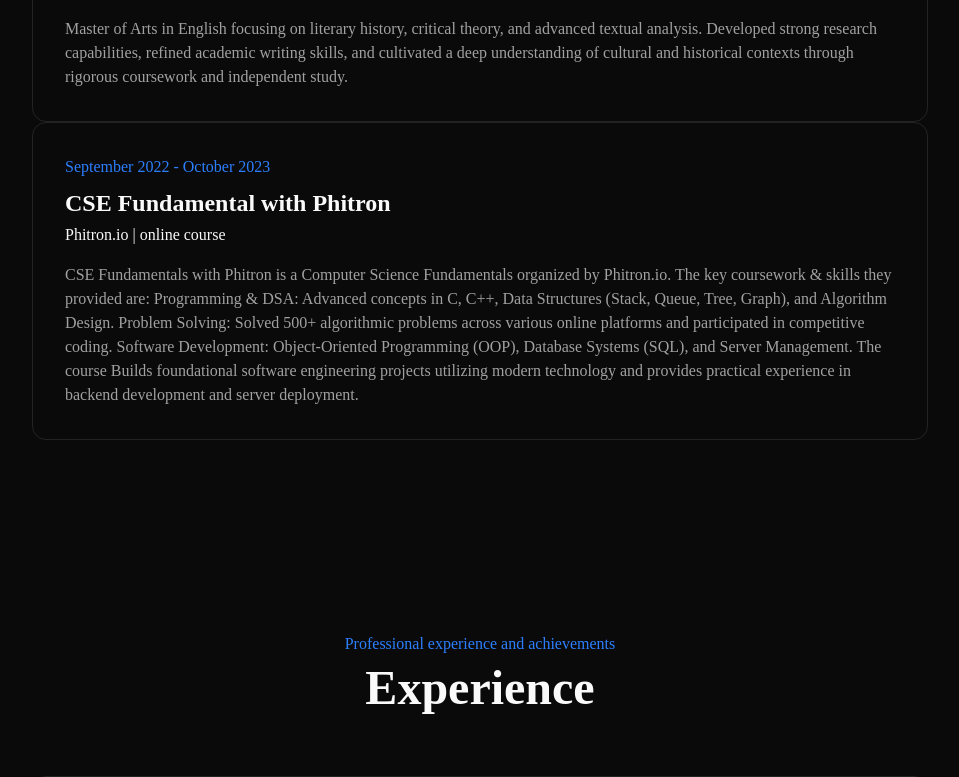
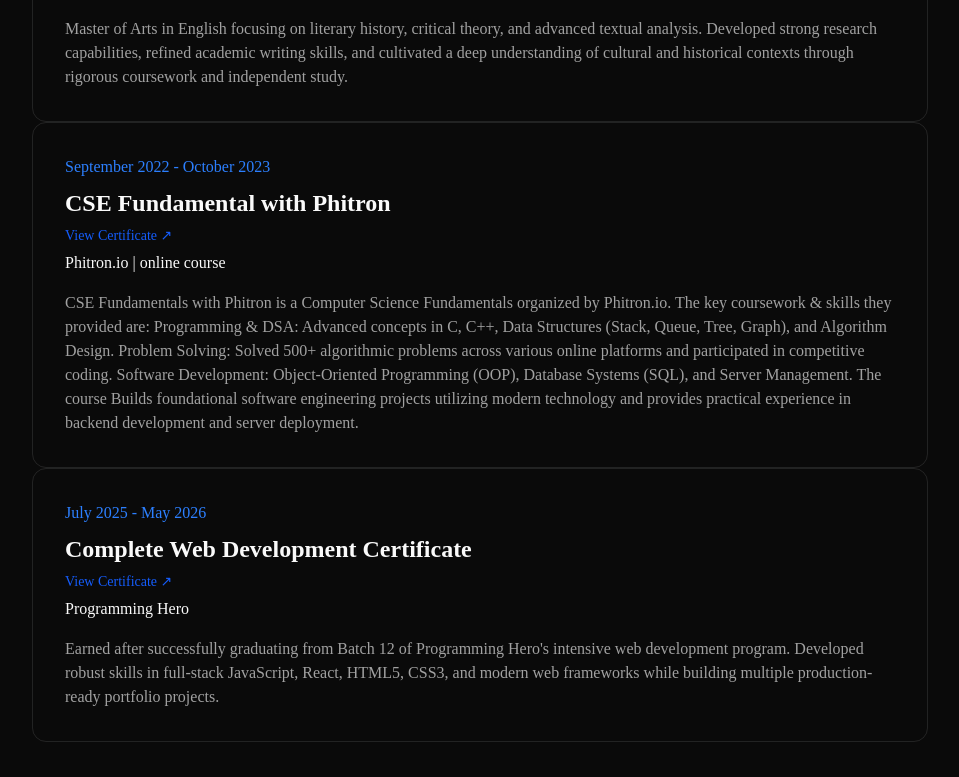
Before and after one commit to imuimuimran/imran-portfolio, a Next.js app in the folder imran-portfolio/: page / in a window 1280 px wide. Shown: the part 6340-7117 px from the top of the page, without its empty margins (160-1119 px from the left). Built offline with nearby package versions, Linux system fonts and the light colour scheme.

Commit message:
Web Development degree added in Education & Training section

```diff
--- a/imran-portfolio/src/components/sections/Education.tsx
+++ b/imran-portfolio/src/components/sections/Education.tsx
@@ -65,6 +65,20 @@
                 {item.degree}
               </h3>
 
+              {/* Renders the link only if it exists in the data object */}
+              {item.link && (
+                <p className="mt-1">
+                  <a
+                    href={item.link}
+                    target="_blank"
+                    rel="noopener noreferrer"
+                    className="text-blue-600 hover:underline font-medium text-sm inline-flex items-center gap-1"
+                  >
+                    View Certificate ↗
+                  </a>
+                </p>
+              )}
+
               <p
                 className="
                 font-medium
--- a/imran-portfolio/src/data/education.ts
+++ b/imran-portfolio/src/data/education.ts
@@ -1,26 +1,34 @@
-export const education = [
+export interface EducationItem {
+  degree: string;
+  institution: string;
+  duration: string;
+  description: string;
+  link?: string; // The '?' means this property is optional
+}
+
+export const education: EducationItem[] = [
   {
     degree: "Master of Arts - MA",
-
-    institution:
-      "Govt. B. L. College, Khulna",
-
-    duration:
-      "July 2008 - March 2010",
-
+    institution: "Govt. B. L. College, Khulna",
+    duration: "July 2008 - March 2010",
     description:
       "Master of Arts in English focusing on literary history, critical theory, and advanced textual analysis. Developed strong research capabilities, refined academic writing skills, and cultivated a deep understanding of cultural and historical contexts through rigorous coursework and independent study.",
+    // No link here; the template safely skips it now
   },
   {
     degree: "CSE Fundamental with Phitron",
-
-    institution:
-      "Phitron.io | online course",
-
-    duration:
-      "September 2022 - October 2023",
-
+    link: "https://phitron.io/verification?validationNumber=PHBATCH221975801081",
+    institution: "Phitron.io | online course",
+    duration: "September 2022 - October 2023",
     description:
       "CSE Fundamentals with Phitron is a Computer Science Fundamentals organized by Phitron.io. The key coursework & skills they provided are: Programming & DSA: Advanced concepts in C, C++, Data Structures (Stack, Queue, Tree, Graph), and Algorithm Design. Problem Solving: Solved 500+ algorithmic problems across various online platforms and participated in competitive coding. Software Development: Object-Oriented Programming (OOP), Database Systems (SQL), and Server Management. The course Builds foundational software engineering projects utilizing modern technology and provides practical experience in backend development and server deployment.",
   },
+  {
+    degree: "Complete Web Development Certificate",
+    link: "https://i.ibb.co.com/h1YsnwPc/imran-hossain-web-development-certificate.jpg",
+    institution: "Programming Hero",
+    duration: "July 2025 - May 2026",
+    description:
+      "Earned after successfully graduating from Batch 12 of Programming Hero's intensive web development program. Developed robust skills in full-stack JavaScript, React, HTML5, CSS3, and modern web frameworks while building multiple production-ready portfolio projects.",
+  },
 ];
```
